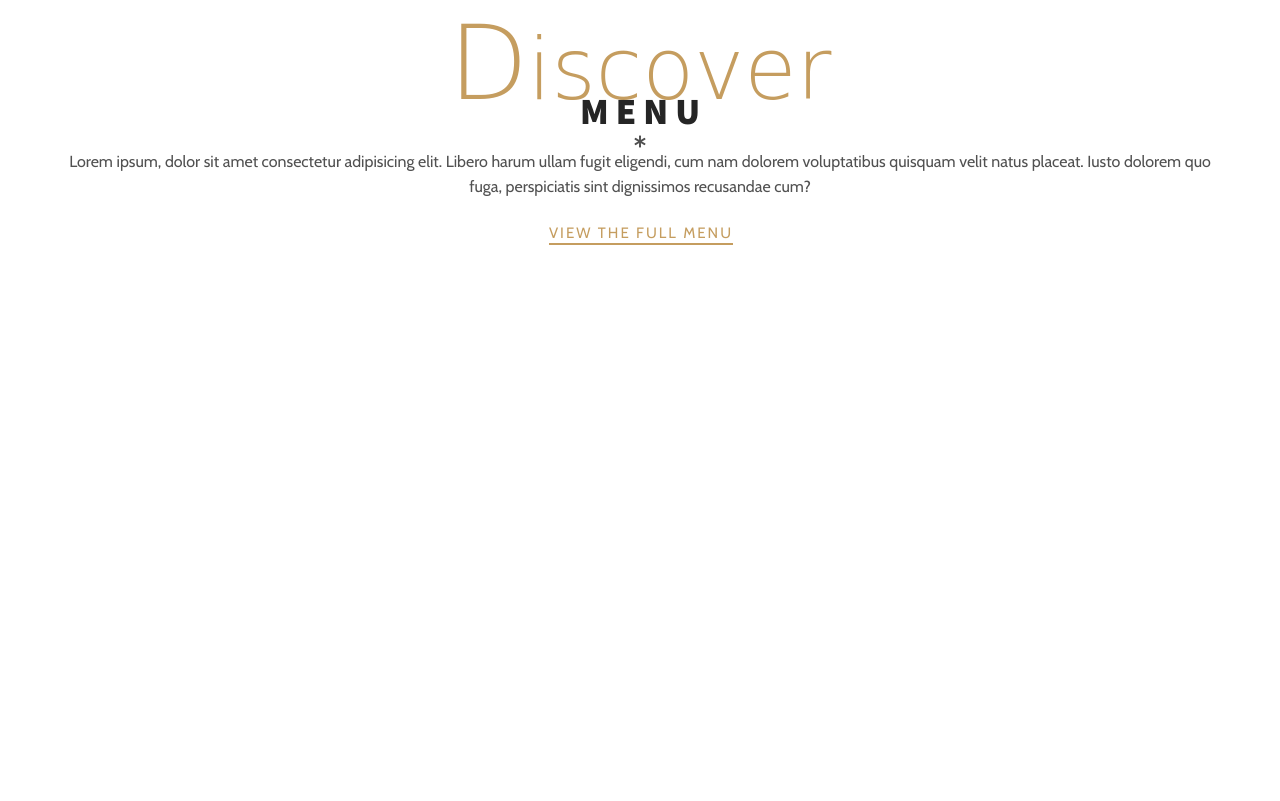
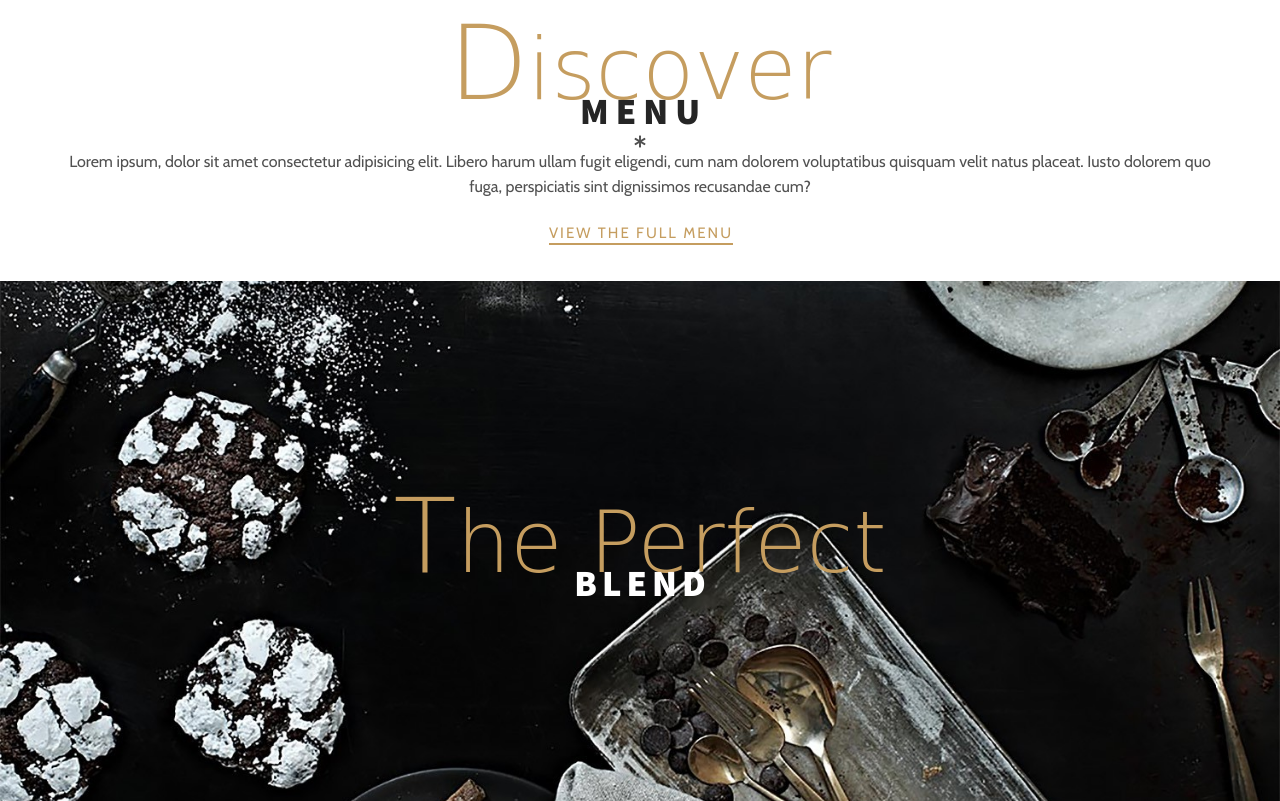
Before and after one commit to savadMKD/the-Rosa, a plain HTML site: page index.html in a window 1280 px wide. Shown: the part 3521-4322 px from the top of the page. Before the commit the page ends 3802 px from the top, so only its background shows below. Drawn offline with nearby package versions, Linux system fonts and the light colour scheme; a web font is replaced by a local one.

Commit message:
perfect-blend Section Completed

```diff
--- a/index.html
+++ b/index.html
@@ -70,7 +70,7 @@
         <div class="container">
             <div class="global-headline">
                 <div class="animate-top"><h2 class="sub-headline"><span class="first-letter">T</span>asteful</h2></div>
-                <div class="animate-bottom"><h1 class="headline headline-dark">Recipes</h1></div>
+                <div class="animate-bottom"><h1 class="headline">Recipes</h1></div>
             </div>
         </div>
     </section>
@@ -97,6 +97,15 @@
         </div>
     </section>
     <!-- -------------- Discover Our Menu End -------- -->
+    <section class="perfect-blend between">
+        <div class="container">
+            <div class="global-headline">
+                <div class="animate-top"><h2 class="sub-headline"><span class="first-letter">T</span>he Perfect</h2></div>
+                <div class="animate-bottom"><h1 class="headline">Blend</h1></div>
+            </div>
+        </div>
+    </section>
+    <!-- ------- perfect-blend End ------------ -->
     <script src="app.js"></script>
 </body>
 </html>
--- a/style.css
+++ b/style.css
@@ -304,3 +304,7 @@ header {
 }
 
 /* --------- The Perfect blend */
+.perfect-blend {
+    background: url(images/perfect-blend.jpg) center no-repeat;
+    background-size: cover;
+}
```
